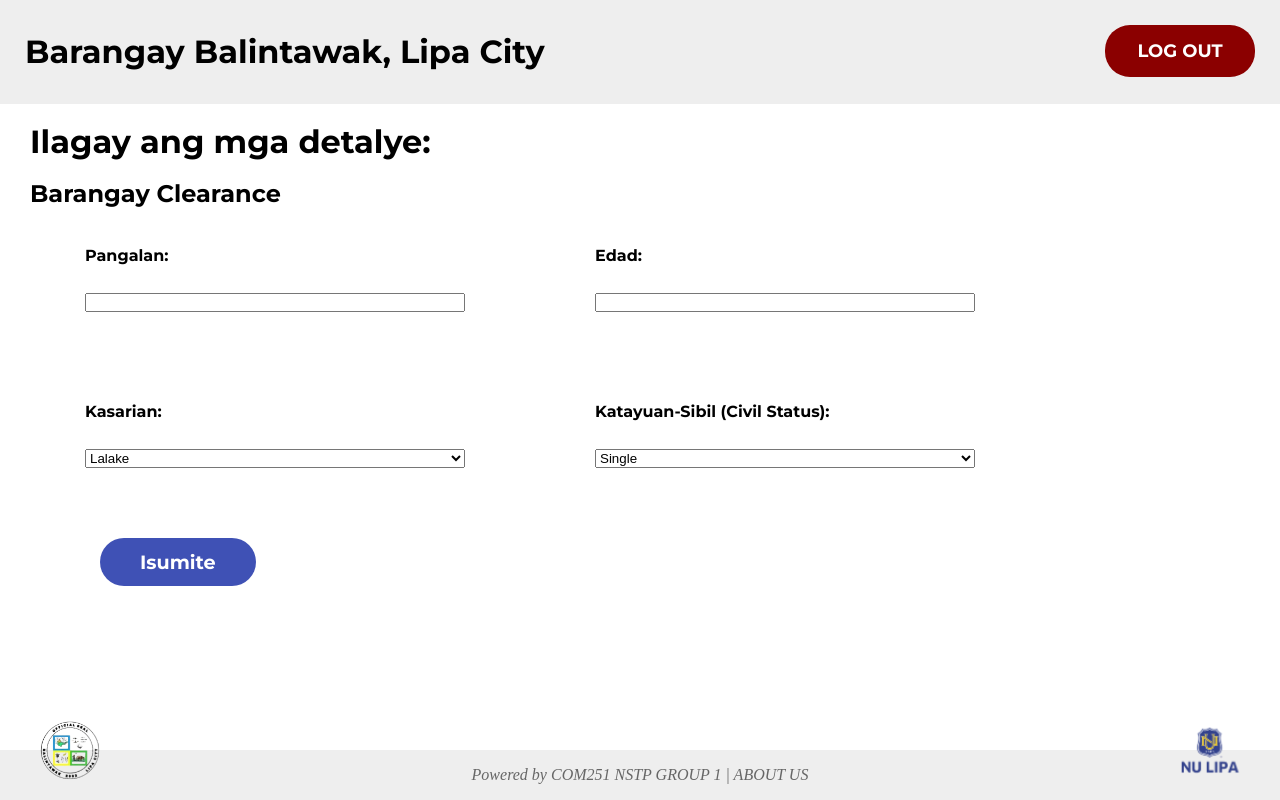
After one commit to itzjmbruhhh/Document_Generator_NSTP, a PHP site: page /pages/form.html in a window 1280 px wide. The commit adds this page. Run offline with PHP 8.4, Linux system fonts and the light colour scheme.

Commit message:
added forms page and styling, moved style element code in index.css

```diff
--- /dev/null
+++ b/css/form.css
@@ -0,0 +1,134 @@
+* {
+  margin: 0;
+  padding: 0;
+  box-sizing: 0;
+}
+.header {
+  font-family: "Montserrat";
+  display: flex;
+  justify-content: space-between;
+  align-items: center;
+  padding: 25px;
+  background-color: #eeeeee;
+  border-bottom: 2px solid #eee;
+}
+.Logout {
+  font-family: "Montserrat";
+  background-color: #8b0000;
+  color: white;
+  padding: 15px;
+  width: 150px;
+  text-align: center;
+  border-radius: 25px;
+  font-size: large;
+  font-weight: bold;
+  border: none;
+  cursor: pointer;
+}
+.Logout:hover {
+  background-color: #fff700c6;
+}
+.info,
+.docname {
+  font-family: "Montserrat";
+  text-align: left;
+  width: 100%;
+  padding-left: 30px;
+}
+.row {
+  display: flex;
+  align-items: flex-start;
+  padding-left: 70px;
+  gap: 100px;
+  margin-bottom: 20px;
+  border-radius: 10px;
+}
+.input {
+  font-family: "Montserrat";
+  display: flex;
+  flex-wrap: wrap;
+  flex-direction: column;
+  padding: 20px 15px;
+  border-radius: 10px;
+  gap: 20px;
+  width: 380px;
+  margin-bottom: 30px;
+}
+.input2 {
+  font-family: "Montserrat";
+  display: flex;
+  flex-wrap: wrap;
+  flex-direction: column;
+  padding: 20px 15px;
+  border-radius: 10px;
+  gap: 20px;
+  width: 380px;
+  margin-bottom: 30px;
+}
+label {
+  display: block;
+  margin-bottom: 8px;
+  font-weight: bold;
+}
+.submit {
+  font-family: "Montserrat";
+  display: block;
+  margin-left: 100px;
+  background-color: #3f51b5;
+  color: white;
+  padding: 12px 40px;
+  border-radius: 25px;
+  border: none;
+  font-weight: bold;
+  font-size: 1.2rem;
+  cursor: pointer;
+  transition: 0.3s;
+}
+.submit:hover {
+  background-color: #fff700c6;
+}
+.logo-seal {
+  position: absolute;
+  display: flex;
+  bottom: 20px;
+  left: 40px;
+  align-items: center;
+  gap: 10px;
+}
+.logo-seal img {
+  width: auto;
+  height: 60px;
+}
+.nulogo {
+  position: absolute;
+  display: flex;
+  right: 40px;
+  align-items: center;
+  bottom: 20px;
+  gap: 10px;
+}
+.nulogo img {
+  width: auto;
+  height: 60px;
+}
+footer {
+  position: fixed;
+  bottom: 0;
+  left: 0;
+  width: 100%;
+  background-color: #eeeeee;
+  height: 50px;
+  display: flex;
+  align-items: center;
+  box-sizing: border-box;
+}
+
+footer p {
+  font-family: "Microsoft Yi Baiti";
+  font-style: italic;
+  font-size: 16px;
+  margin: 0;
+  color: #666;
+  flex-grow: 1;
+  text-align: center;
+}
--- /dev/null
+++ b/pages/form.html
@@ -0,0 +1,65 @@
+<!DOCTYPE html>
+<html lang="en">
+<head>
+<meta charset="utf-8" />
+<meta name="viewport" content="width=device-width,initial-scale=1" />
+<link rel="stylesheet" href="../css/form.css">
+<title> FORM  </title>
+<link href="https://fonts.googleapis.com/css2?family=Montserrat:wght@700;900&display=swap" rel="stylesheet">
+<header>
+    <div class="header">
+       <h1> Barangay Balintawak, Lipa City </h1>
+        <button class="Logout">LOG OUT</button>
+    </div>
+</header>
+<br>
+<main>
+    <h1 class="info"> Ilagay ang mga detalye: </h1>
+    <br>
+    <h2 class="docname"> Barangay Clearance</h2>
+    <br>
+</main>
+<body>
+    <div class="row">
+    <form class="input">
+        <label> Pangalan: </label>
+        <input type="text">
+    </form>
+    <form class="input">
+        <label> Edad: </label>
+        <input type="text">
+    </form>
+    </div>
+    <div class="row">
+    <form class="input2">
+        <label> Kasarian: </label>
+        <select id="gender">
+            <option value="lalake"> Lalake</option>
+            <option value="babae"> Babae </option>
+        </select>
+    </form>
+    <form class="input2">
+        <label>Katayuan-Sibil (Civil Status): </label>
+        <select id="status">
+            <option id="single">Single</option>
+            <option id="married">Married</option>
+            <option id="widowed">Widowed</option>
+        </select>
+    </form>
+    </div>
+    <button class="submit"> Isumite</button>
+</body>
+<br>
+<br>
+<footer>
+    <div class="logo-seal">
+        <img src="../src/images/balintawakseal.png" alt="Balintawak seal">
+    </div>
+
+    <p> Powered by COM251 NSTP GROUP 1 | ABOUT US</p>
+
+    <div class="nulogo">
+         <img src="../src/images/NU LIPA.png" alt="Nu lipa">
+    </div>
+</footer>
+</html>
```
Also changed, not shown: css/index.css (+26 -0 lines), index.html (+0 -26 lines).
